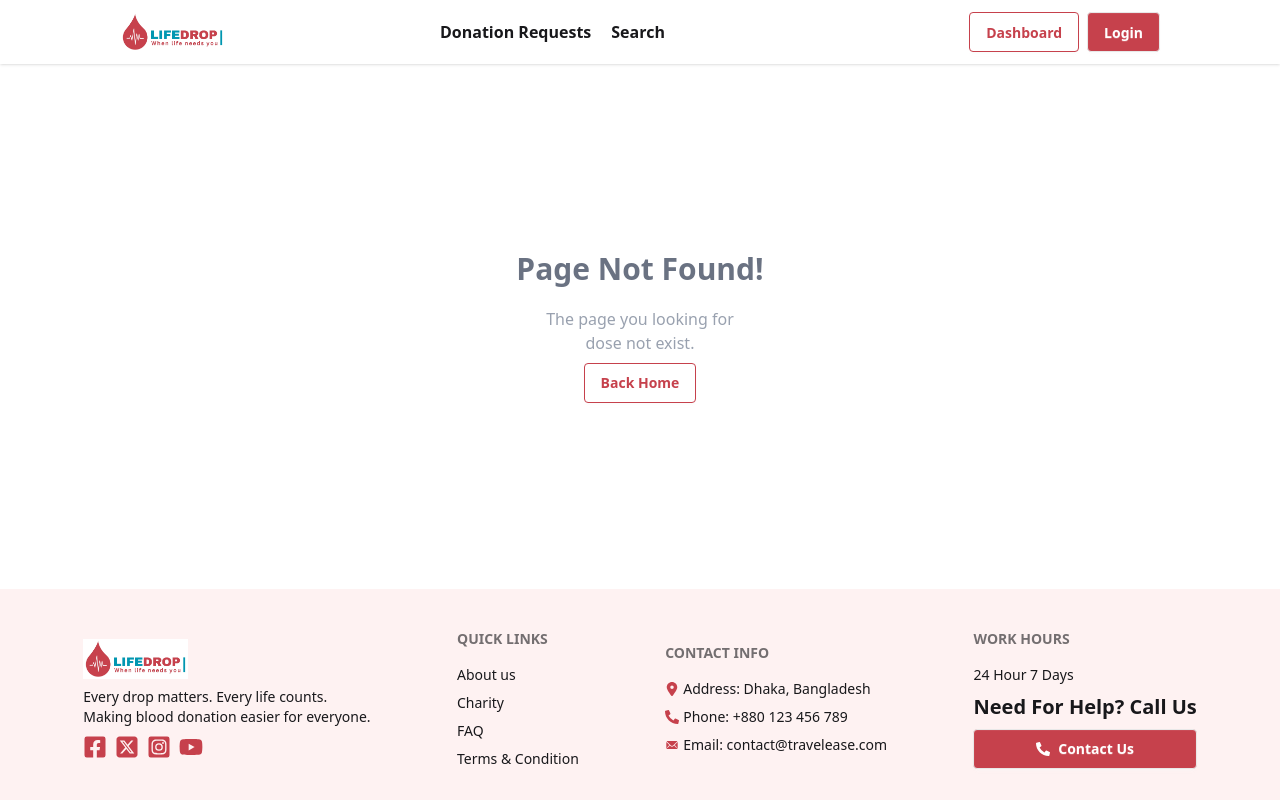
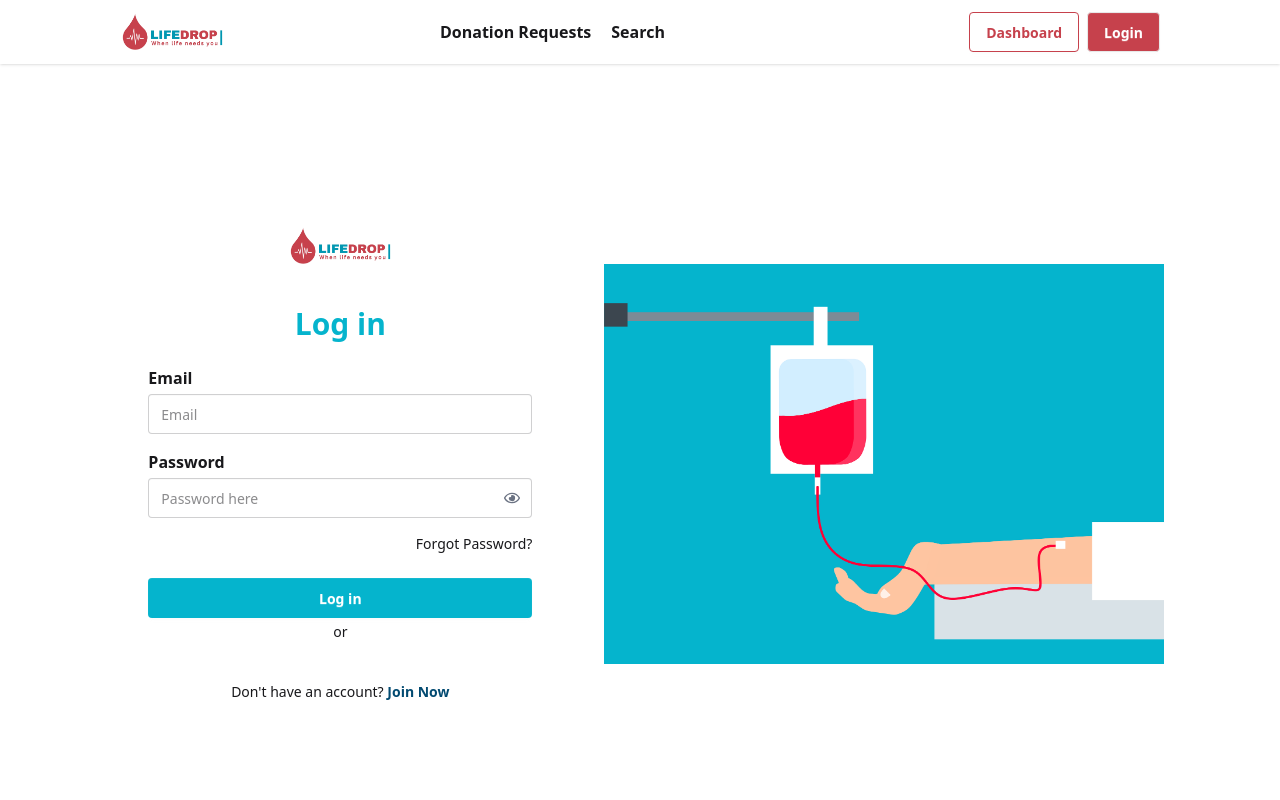
Before and after one commit to suronjit02/LifeDrop, a React (Vite) app in the folder lifedrop-client/: page /login in a window 1280 px wide. Shown: the top 800 px of the page. Built offline with nearby package versions, Linux system fonts and the light colour scheme.

Commit message:
login page create

```diff
--- a/lifedrop-client/src/components/Navbar.jsx
+++ b/lifedrop-client/src/components/Navbar.jsx
@@ -46,7 +46,9 @@ const Navbar = () => {
             </li>
           </ul>
         </div>
-        <img className="h-10 " src="/lifedrop.jpeg" alt="LifeDrop" />
+        <Link to={"/"}>
+          <img className="h-10 " src="/lifedrop.jpeg" alt="LifeDrop" />
+        </Link>
       </div>
       <div className="navbar-center hidden lg:flex w-100 max-w-100">
         <ul className="flex justify-center items-center gap-5 font-semibold">
@@ -65,7 +67,9 @@ const Navbar = () => {
         >
           Dashboard
         </Link>
-        <Link className="btn primary text-white">Login</Link>
+        <Link to={"/login"} className="btn primary text-white">
+          Login
+        </Link>
       </div>
     </div>
   );
--- /dev/null
+++ b/lifedrop-client/src/pages/Login.jsx
@@ -0,0 +1,73 @@
+import React, { useState } from "react";
+import { Link } from "react-router";
+import { FaRegEye, FaRegEyeSlash } from "react-icons/fa";
+
+const Login = () => {
+  const [showPass, setShowPass] = useState(false);
+  return (
+    <div className="w-full min-h-screen flex items-center justify-center px-4 gap-10">
+      <form className="w-full sm:max-w-md rounded-md p-6 sm:p-8">
+        <figure className="flex justify-center">
+          <img className="h-10 mb-10" src="/lifedrop.jpeg" alt="" />
+        </figure>
+        <h2 className="text-2xl sm:text-3xl font-semibold text-center text-[#05b4cd] mb-6">
+          Log in
+        </h2>
+        <div className="flex flex-col gap-4">
+          <div className="flex flex-col">
+            <label className="font-semibold mb-1">Email</label>
+            <input
+              type="email"
+              name="email"
+              placeholder="Email"
+              className="input input-bordered focus:outline-none w-full"
+            />
+          </div>
+
+          <div className="flex flex-col">
+            <label className="font-semibold mb-1">Password</label>
+            <div className="relative">
+              <input
+                required
+                type={showPass ? "text" : "password"}
+                name="password"
+                placeholder="Password here"
+                className="input input-bordered focus:outline-none w-full pr-10"
+              />
+              <span
+                onClick={() => setShowPass(!showPass)}
+                className="absolute right-3 top-1/2 -translate-y-1/2 cursor-pointer text-gray-500 z-50"
+              >
+                {showPass ? <FaRegEyeSlash /> : <FaRegEye />}
+              </span>
+            </div>
+          </div>
+
+          <p className="text-sm cursor-pointer text-right hover:underline">
+            Forgot Password?
+          </p>
+        </div>
+
+        <button className="btn border-none mt-6 w-full bg-[#05b4cd] hover:bg-sky-700 text-white transition">
+          Log in
+        </button>
+        <p className="my-1 text-center text-sm">or</p>
+
+        <p className="mt-6 sm:mt-10 text-center text-sm">
+          Don't have an account?{" "}
+          <Link
+            to={"/register"}
+            className="hover:underline text-sky-900 font-bold"
+          >
+            Join Now
+          </Link>
+        </p>
+      </form>
+      <aside className="hidden md:block">
+        <img className="h-100" src="/donate.png" alt="" />
+      </aside>
+    </div>
+  );
+};
+
+export default Login;
--- a/lifedrop-client/src/routes/router.jsx
+++ b/lifedrop-client/src/routes/router.jsx
@@ -9,6 +9,7 @@ import MyRequests from "../dashboard/dashboardPage/MyRequests";
 import CreateRequest from "../dashboard/dashboardPage/CreateRequest";
 import AllRequests from "../dashboard/dashboardPage/AllRequests";
 import AllUsers from "../dashboard/dashboardPage/AllUsers";
+import Login from "../pages/Login";
 
 const router = createBrowserRouter([
   {
@@ -19,6 +20,10 @@ const router = createBrowserRouter([
       {
         path: "/",
         element: <Home></Home>,
+      },
+      {
+        path: "/login",
+        element: <Login></Login>,
       },
       {
         path: "*",
```
